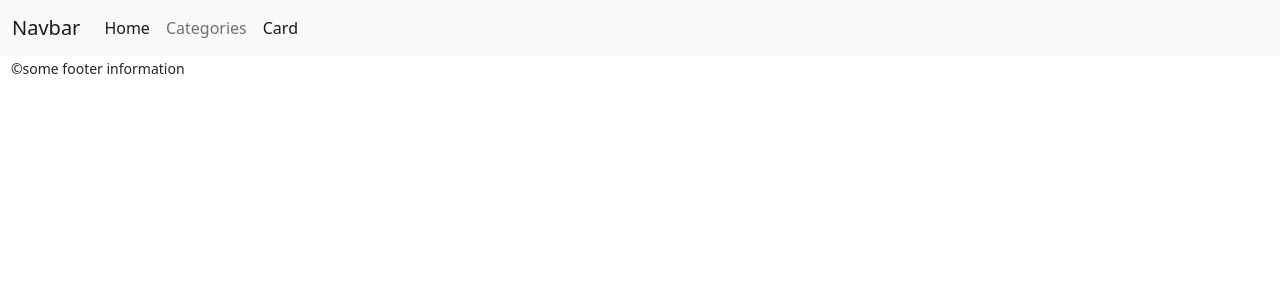
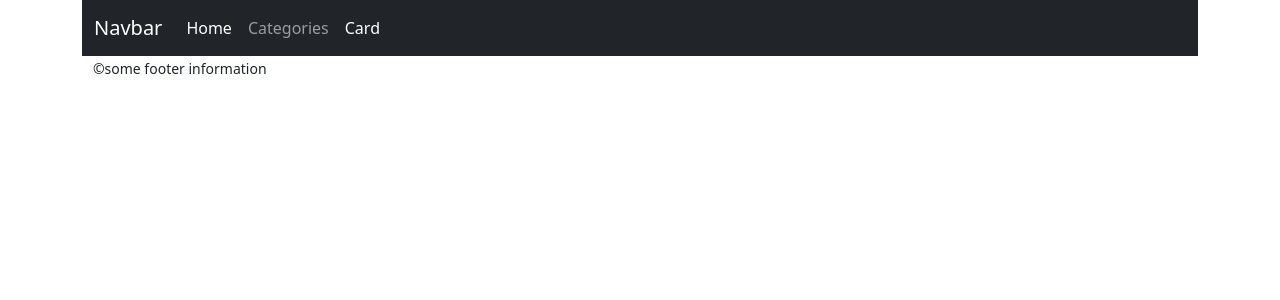
Before and after one commit to Anastasia1207/lesson-24, a React (Create React App) app: page /card in a window 1280 px wide. Shown: the top 300 px of the page. Built offline with nearby package versions, Linux system fonts and the light colour scheme.

Commit message:
header decoration
 navbar-dark or navbar-success (words will be blue)

```diff
--- a/src/App.js
+++ b/src/App.js
@@ -12,8 +12,7 @@
                     <Route exact path="/">
                         <Home />
                     </Route>
-                    <Route path="/">
-                    </Route>
+
                     <Route path="/categories">
                     </Route>;
                     <Route path="/card">
--- a/src/Components/Footer.js
+++ b/src/Components/Footer.js
@@ -1,7 +1,7 @@
 function Footer() {
 
     return (
-        <div ClassName="container">
+        <div className="container">
             <div className="row">
 
 
--- a/src/Components/Header.js
+++ b/src/Components/Header.js
@@ -1,21 +1,23 @@
 import { NavLink } from 'react-router-dom';
+import { Navbar } from 'react-bootstrap';
+
 
 
 
 function Header() {
 
     return (
-        <div>
-            <nav className="navbar navbar-expand-lg navbar-light bg-light border-left">
+        <div className="container">
+            <nav className="navbar navbar-expand-lg  navbar navbar-dark bg-dark border-right">
   <div className="container-fluid">
-    <NavLink className="navbar-brand" to="/">Navbar</NavLink>
+    <NavLink className="navbar-brand " to="/">Navbar</NavLink>
     <button className="navbar-toggler" type="button" data-bs-toggle="collapse" data-bs-target="#navbarNav" aria-controls="navbarNav" aria-expanded="false" aria-label="Toggle navigation">
       <span className="navbar-toggler-icon"></span>
     </button>
     <div className="collapse navbar-collapse" id="navbarNav">
-      <ul className="navbar-nav ml-auto">
-        <li className="nav-item ">
-          <NavLink className="nav-link active" aria-current="page" to="/homepage">Home</NavLink>
+      <ul className="navbar-nav ml-auto ">
+        <li className="nav-item navbar-right">
+          <NavLink className="nav-link active" aria-current="page" exact to="/">Home</NavLink>
         </li>
         <li className="nav-item">
           <NavLink className="nav-link" to="/categories">Categories</NavLink>
```
